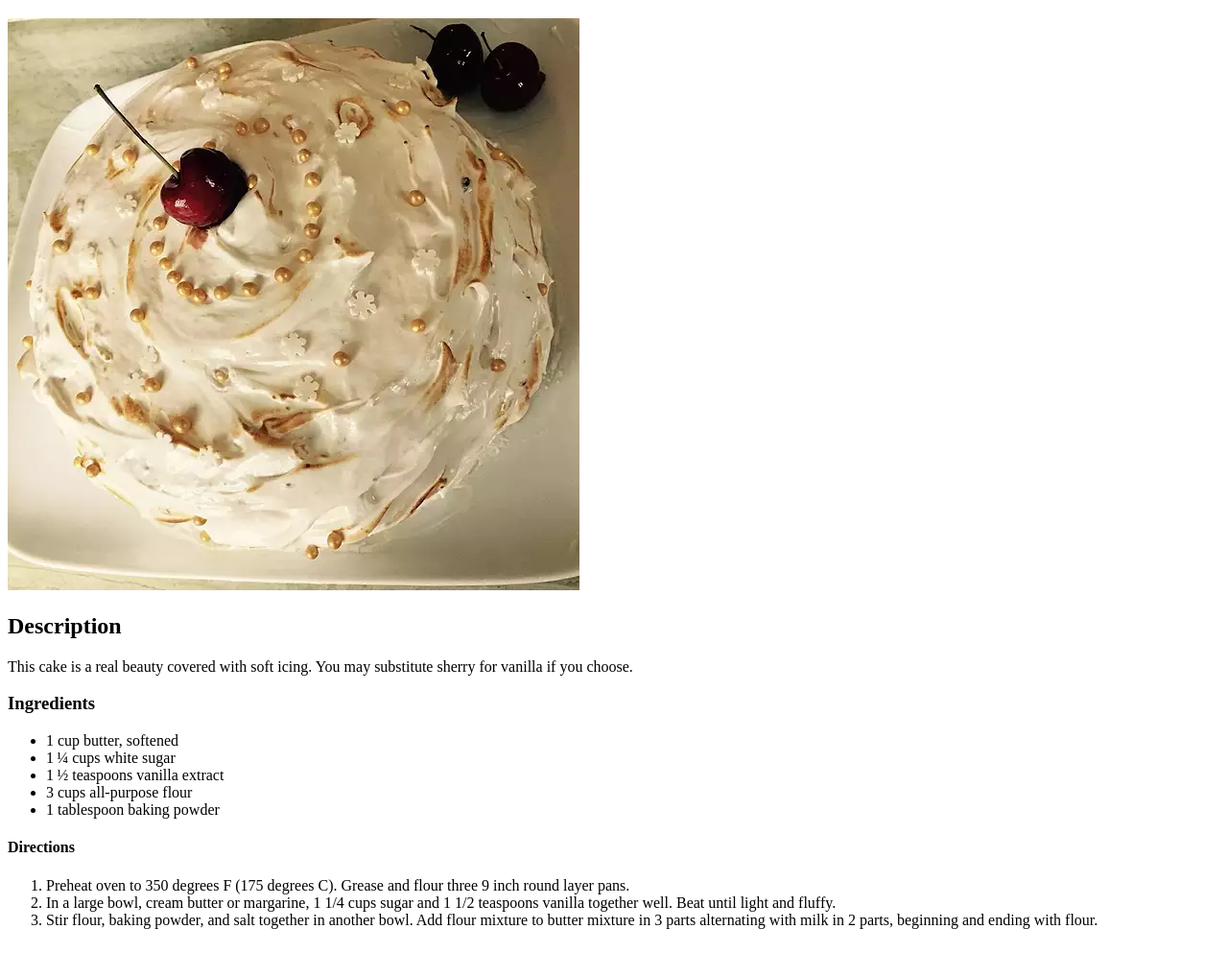
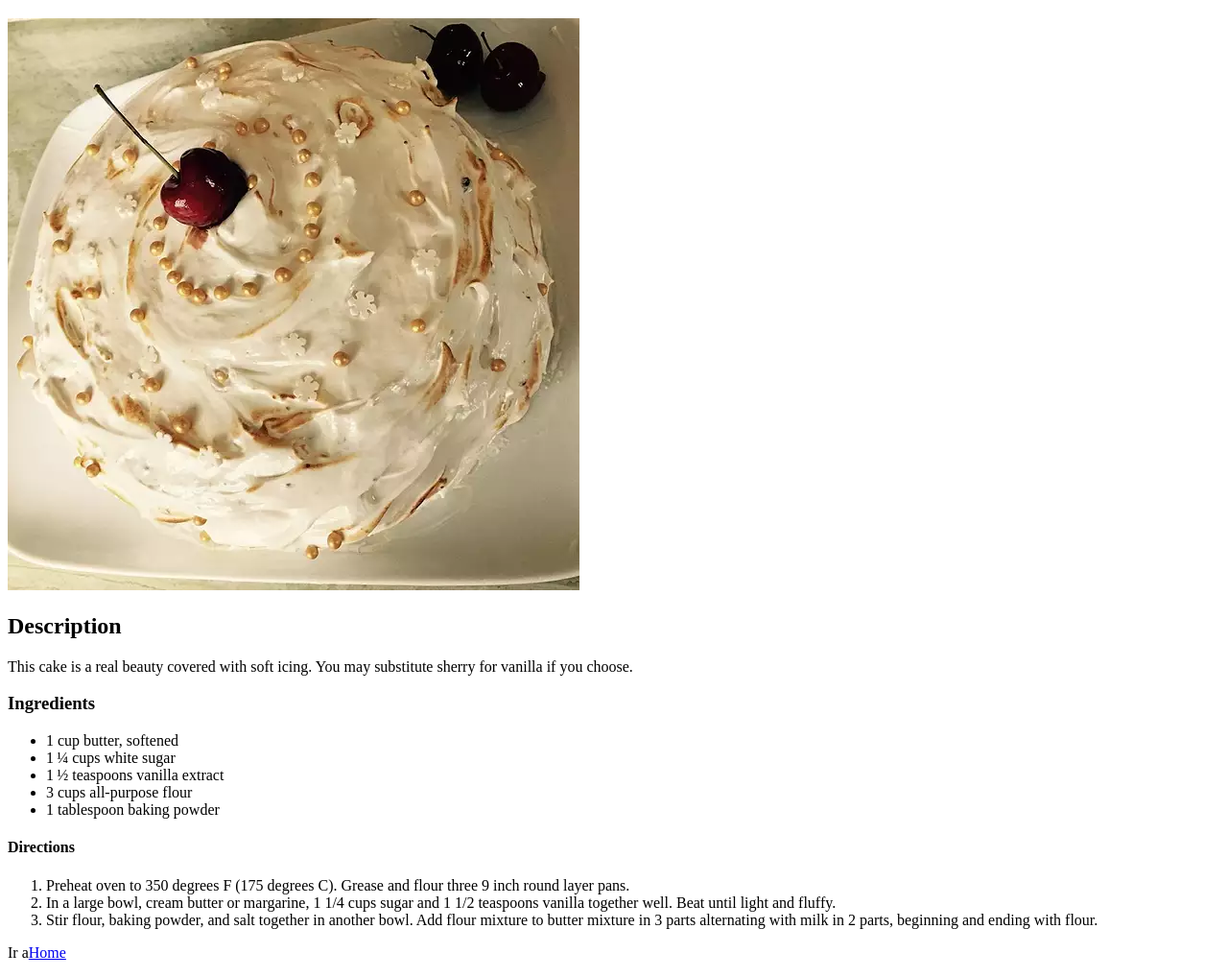
Before and after one commit to Isaak-7/odin_recipes, a plain HTML site: page recipes/cake.html in a window 1280 px wide. Shown: the part 61-1079 px from the top of the page at 96% size. Before the commit the page ends 1045 px from the top, so only its background shows below. Drawn offline with Linux system fonts and the light colour scheme.

Commit message:
In each recipe a link has been added that redirects to the main page of Home

```diff
--- a/recipes/cake.html
+++ b/recipes/cake.html
@@ -43,5 +43,6 @@
         beginning and ending with flour.
       </li>
     </ol>
+    <p>Ir a<a href="../index.html">Home</a></p>
   </body>
 </html>
```
Also changed, not shown: recipes/chicken.html (+1 -0 lines), recipes/pasta.html (+1 -0 lines).
